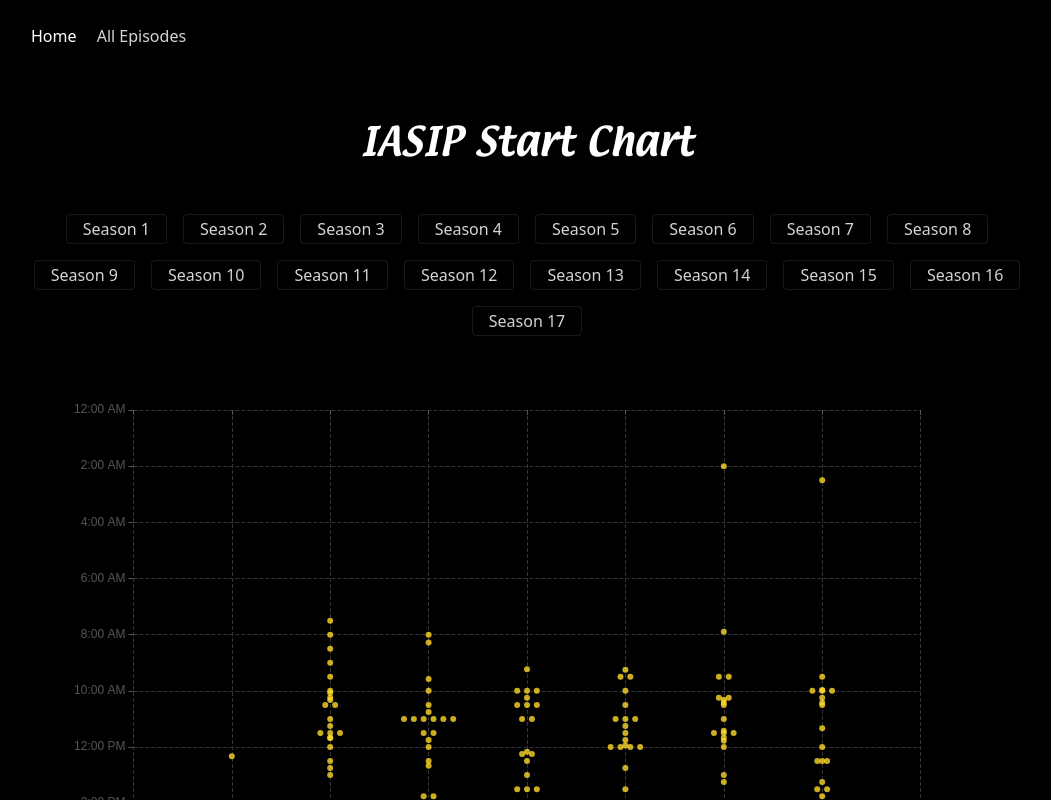
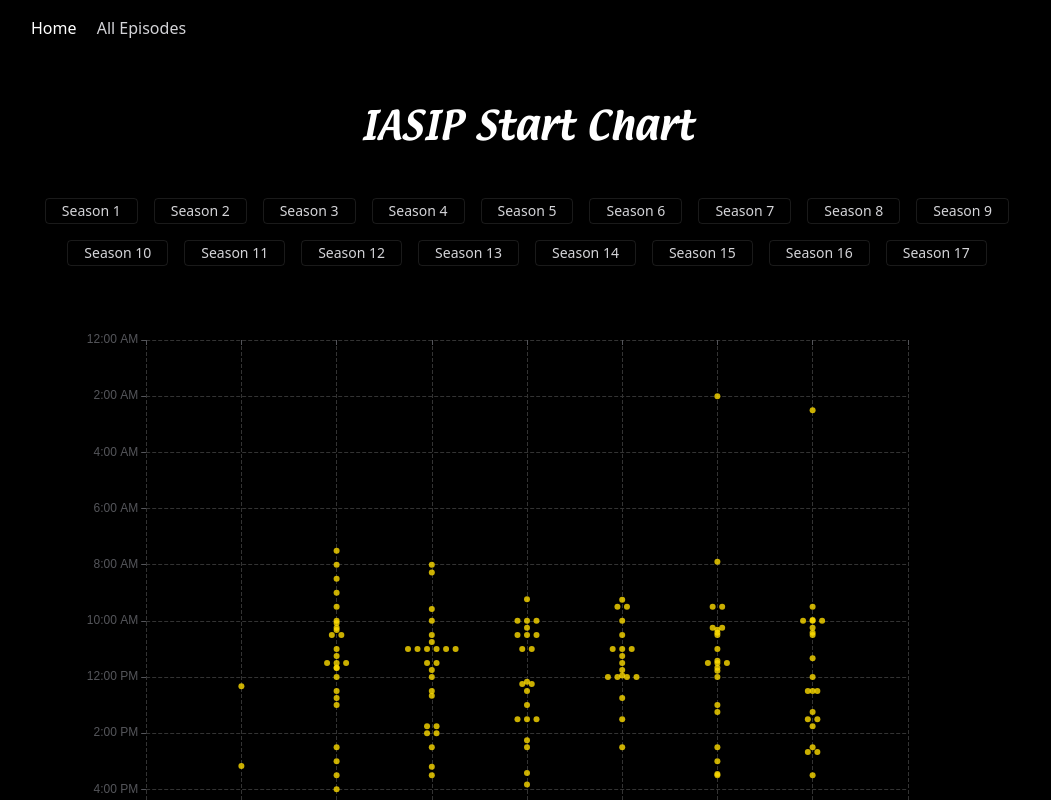
Before and after one commit to jbinion/alwaysSunny, a SvelteKit app in the folder app/: page / in a window 1280 px wide. Shown: the top 800 px of the page, without its empty margins (113-1164 px from the left). Built offline with nearby package versions, Linux system fonts and the light colour scheme; some icons are missing.

Commit message:
fix: update theme

```diff
--- a/app/src/app.css
+++ b/app/src/app.css
@@ -1,7 +1,22 @@
 @import 'tailwindcss';
 
+:root {
+	--background: #000000;
+	--button-active: #131316;
+}
+
+/* .dark {
+	--background: oklch(0.191 0 0);
+} */
+
+/* Add Tailwind v4 @theme configuration as needed */
+@theme {
+	--color-background: var(--background);
+	--color-button-active: var(--button-active);
+}
+
 body {
-	@apply bg-black text-white;
+	@apply bg-background text-white;
 	--sb-track-color: #000000;
 	--sb-thumb-color: #d4d4d8;
 	--sb-size: 4px;
@@ -35,10 +50,10 @@
 }
 
 .seasonButton {
-	@apply cursor-pointer rounded border border-white/10 px-4 py-0.5 text-zinc-300 transition-colors hover:!bg-zinc-900/80 hover:text-white;
+	@apply cursor-pointer rounded border border-white/10 px-4 py-0.5 text-sm text-zinc-300 transition-colors hover:!bg-zinc-900/80 hover:text-white;
 }
 .seasonButton.active {
-	@apply bg-zinc-900/80 text-white;
+	@apply bg-button-active text-white;
 }
 
 .title {
--- a/app/src/lib/convertDataToChartFormat.ts
+++ b/app/src/lib/convertDataToChartFormat.ts
@@ -72,7 +72,7 @@
 
 function getSymbolSize(season: number, selectedSeason: number | null): number {
 	if (selectedSeason === null) return 6;
-	return season === selectedSeason ? 8 : 4;
+	return season === selectedSeason ? 8 : 3;
 }
 
 function getItemStyle(
@@ -81,7 +81,7 @@
 ): { color: string; opacity: number } {
 	const baseOpacity = selectedSeason === null ? 0.8 : season === selectedSeason ? 0.8 : 0.4;
 	return {
-		color: '#FED82B',
+		color: '#fcdb00',
 		opacity: baseOpacity
 	};
 }
--- a/app/src/routes/+layout.svelte
+++ b/app/src/routes/+layout.svelte
@@ -12,7 +12,7 @@
 </svelte:head>
 
 <div class="mx-auto min-h-screen max-w-screen-lg">
-	<div class="mb-12 flex flex-row justify-between p-4 py-6 text-start">
+	<div class="mb-12 flex flex-row justify-between p-4 py-4 text-start">
 		<div class="space-x-4">
 			<a href="/" class:active={$page.url.pathname === '/'}>Home</a>
 			<a href="/data" class:active={$page.url.pathname === '/data'}>All Episodes</a>
--- a/app/src/routes/+page.svelte
+++ b/app/src/routes/+page.svelte
@@ -85,18 +85,19 @@
 					}
 				}
 			},
+
 			series: [
 				{
 					name: 'Data Points',
 					type: 'scatter',
 					data: processedData,
 					symbolSize: 8,
-
+				color:'#c4ccd3',
 					emphasis: {
 						itemStyle: {
 							opacity: 1,
 							borderColor: '#fff',
-							borderWidth: 2
+							borderWidth: 2,
 						}
 					}
 				}
@@ -133,7 +134,7 @@
 	};
 </script>
 
-<div class="space-y-12">
+<div class="space-y-12 px-4">
 	<p class="title text-center text-4xl">IASIP Start Chart</p>
 
 	<div class="flex flex-row flex-wrap justify-center gap-4">
```
